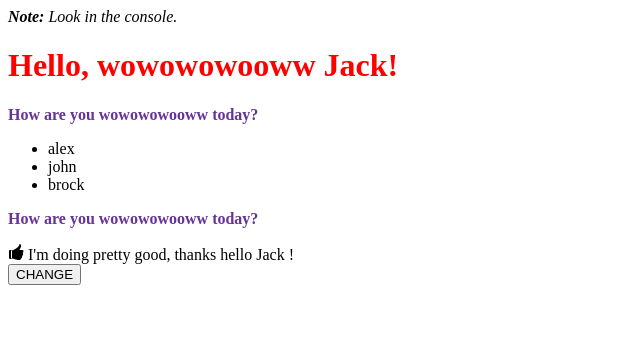
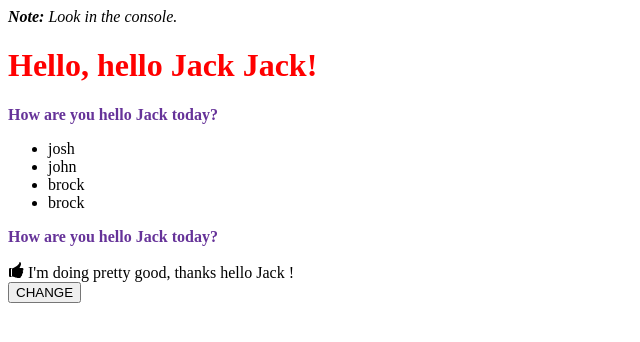
Before and after one commit to alperderman/cog-vdom, a plain HTML site: page index.html in a window 1280 px wide. Both pictures are taken after a click on the button "CHANGE". Shown: the whole page, without its empty margins (0-640 px from the left). Drawn offline with Linux system fonts and the light colour scheme.

Commit message:
added rebind for related tokens
- fixed the empty node entry problem when defined as element

```diff
--- a/dist/cog.js
+++ b/dist/cog.js
@@ -174,12 +174,11 @@ cog.render2 = function (dom, arg) { //NEW RENDER
                         tokenContent = cog.getRecursiveValue({str:tokenPure});
                         if (typeof tokenContent !== "undefined") {
                             tokenContents[tokenPure] = tokenContent;
-                            if (!cog.nodes.hasOwnProperty(tokenPure)) {
+                            if (!cog.nodes.hasOwnProperty(tokenPure) && !cog.isElement2(tokenContent)) {
                                 cog.nodes[tokenPure] = [];
                             }
                         }
                     }
-
                 }
 
                 //SPLIT THE TEXT NODE INTO PORTIONS FROM TOKENS (SAME AS ATTR)
@@ -219,7 +218,7 @@ cog.render2 = function (dom, arg) { //NEW RENDER
                     if (tokenContents.hasOwnProperty(tokenPure)) {
 
                         //if content is node, this part is different than attribute because attributes only accepts string
-                        if (!cog.isElement(tokenContents[tokenPure])) {
+                        if (!cog.isElement2(tokenContents[tokenPure])) {
                             newNodeLength = cog.nodes[tokenPure].push(document.createTextNode(tokenContents[tokenPure]));
                             newNode.appendChild(cog.nodes[tokenPure][newNodeLength-1]);
                         } else {
@@ -316,6 +315,12 @@ cog.rebind2 = function (key) { //NEW REBIND
                     }
                 }
             }
+        }
+    }
+    //BIND RELATED TOKENS
+    for (i = 0;i < Object.keys(cog.nodes).length;i++) {
+        if (token != cog.normalizeKeys(Object.keys(cog.nodes)[i]) && cog.checkKeys(token, Object.keys(cog.nodes)[i])) {
+            cog.rebind2(Object.keys(cog.nodes)[i]);
         }
     }
     rebound();
--- a/index.html
+++ b/index.html
@@ -29,7 +29,7 @@
 
         I'm doing pretty good, thanks {{greetName}} !
         <div>
-            <button onclick='cog.set2("world", "wowowowooww")'>CHANGE</button>
+            <button onclick='cog.alter2("names", function(val){val.unshift("josh");return val;})'>CHANGE</button>
         </div>
     </div>
     <script src="dist/cog.js"></script>
```
